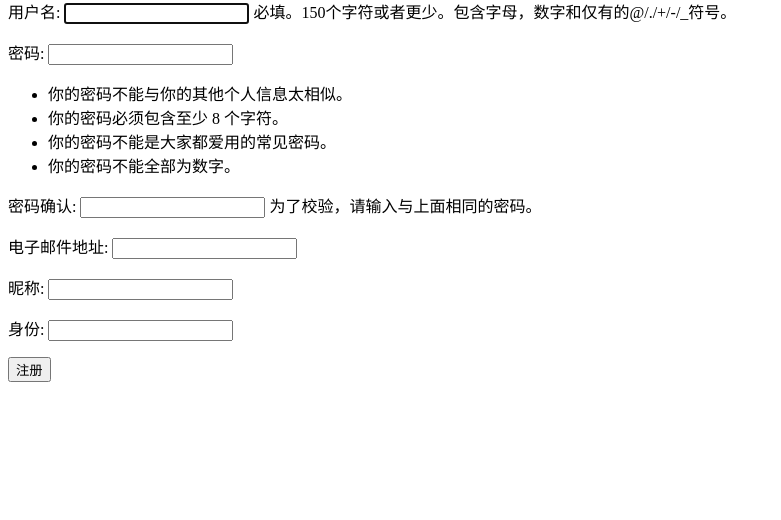
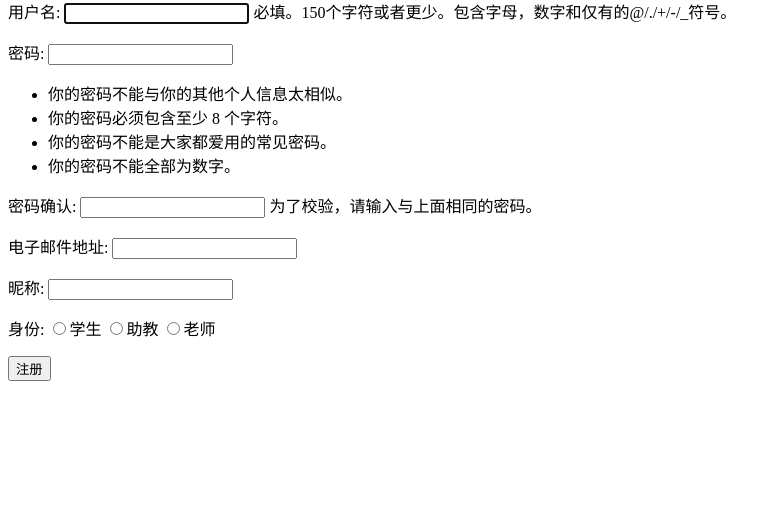
Before and after one commit to SoftwareGroupTen/GoodHomeworkOnline, a Django app: page /register/ in a window 1280 px wide. Shown: the part 130-650 px from the top of the page, without its empty margins (0-781 px from the left). Run offline with Django 3.2, Linux system fonts and the light colour scheme.

Commit message:
身份选择

```diff
--- a/projectTen/Login/templates/Login/register.html
+++ b/projectTen/Login/templates/Login/register.html
@@ -52,7 +52,12 @@
         </p>
         <p>
             <label for="id_身份">身份:</label>
+			<!--文本框选择身份
             <input type="text" name="身份" maxlength="2" required id="id_身份">
+			 -->
+			<input type="radio" name="身份" value="student">学生
+			<input type="radio" name="身份" value="assitant">助教
+			<input type="radio" name="身份" value="teacher">老师
         </p>
             <button type="submit">注册</button>
     </form>
```
